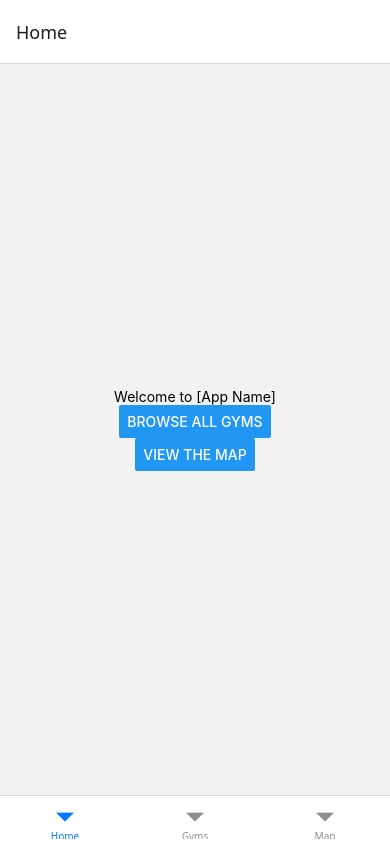
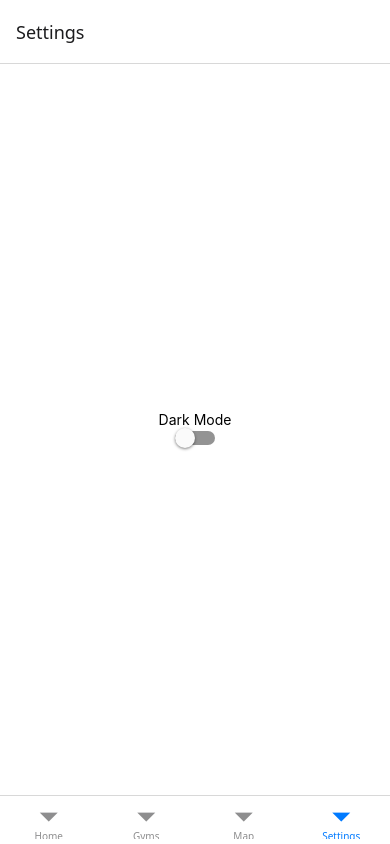
Before and after one commit to Mathijs-04/PRG7, a React Native app: screen /Settings in a window 390 px wide. Built offline with nearby package versions, Linux system fonts and the light colour scheme.

Commit message:
Added settings with dark mode

```diff
--- a/App.js
+++ b/App.js
@@ -4,6 +4,7 @@ import {createBottomTabNavigator} from '@react-navigation/bottom-tabs';
 import GymsScreen from './GymsScreen';
 import MapScreen from './MapScreen';
 import HomeScreen from './HomeScreen';
+import SettingScreen from './SettingScreen';
 import {NavigationContainer} from '@react-navigation/native';
 
 export default function App() {
@@ -15,6 +16,7 @@ export default function App() {
                 <Tab.Screen name="Home" component={HomeScreen}/>
                 <Tab.Screen name="Gyms" component={GymsScreen}/>
                 <Tab.Screen name="Map" component={MapScreen}/>
+                <Tab.Screen name="Settings" component={SettingScreen}/>
             </Tab.Navigator>
         </NavigationContainer>
     );
--- /dev/null
+++ b/SettingScreen.js
@@ -0,0 +1,49 @@
+import React, {useEffect, useState} from 'react';
+import {View, Text, StyleSheet, Button, Switch} from 'react-native';
+
+export default function SettingScreen({navigation}) {
+    const [darkMode, setDarkMode] = useState(false);
+
+    const storeData = async (darkMode) => {
+        try {
+            const jsonValue = JSON.stringify(darkMode);
+            await AsyncStorage.setItem('mode', jsonValue);
+        } catch (e) {
+            console.log(e);
+        }
+    };
+
+    const getData = async () => {
+        try {
+            const jsonValue = await AsyncStorage.getItem('mode');
+            const mode = jsonValue != null ? JSON.parse(jsonValue) : false;
+            setDarkMode(mode);
+        } catch (e) {
+            console.log(e);
+        }
+    };
+
+    useEffect(() => {
+        getData();
+    }, []);
+
+    useEffect(() => {
+        storeData(darkMode);
+    }, [darkMode]);
+
+    const styles = StyleSheet.create({
+        container: {
+            flex: 1,
+            backgroundColor: darkMode ? '#222' : '#FFF',
+            alignItems: 'center',
+            justifyContent: 'center',
+        },
+    });
+
+    return (
+        <View style={styles.container}>
+            <Text>Dark Mode</Text>
+            <Switch value={darkMode} onValueChange={(value) => setDarkMode(value)}/>
+        </View>
+    );
+}
```
